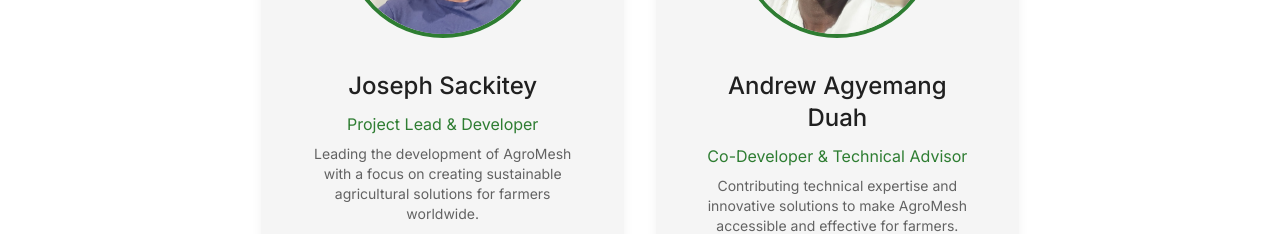
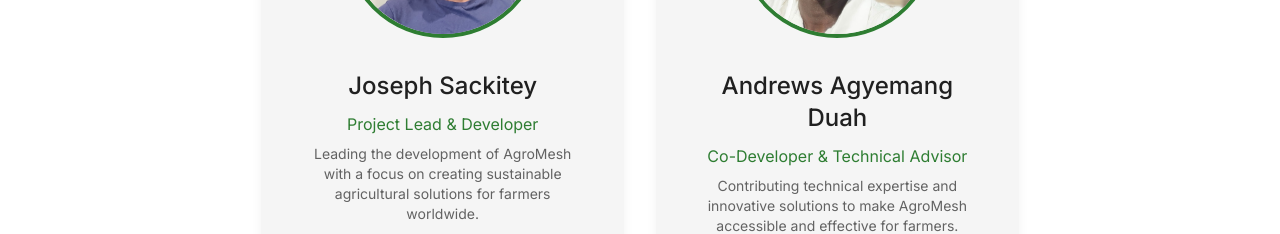
Before and after one commit to Jsackitey1/AgroMesh, a React (Create React App) app in the folder dashboard/: page /about in a window 1280 px wide. Shown: the part 1087-1321 px from the top of the page. Built offline with nearby package versions, Linux system fonts and the light colour scheme.

Commit message:
fix: correct Andrews Agyemang Duah name

```diff
--- a/dashboard/src/components/About.js
+++ b/dashboard/src/components/About.js
@@ -66,7 +66,7 @@ const About = () => {
       linkedin: 'https://www.linkedin.com/in/joseph-sackitey/'
     },
     {
-      name: 'Andrew Agyemang Duah',
+      name: 'Andrews Agyemang Duah',
       role: 'Co-Developer & Technical Advisor',
       image: '/Assets/Andrews Agyemang Duah.jpg',
       bio: 'Contributing technical expertise and innovative solutions to make AgroMesh accessible and effective for farmers.',
```
